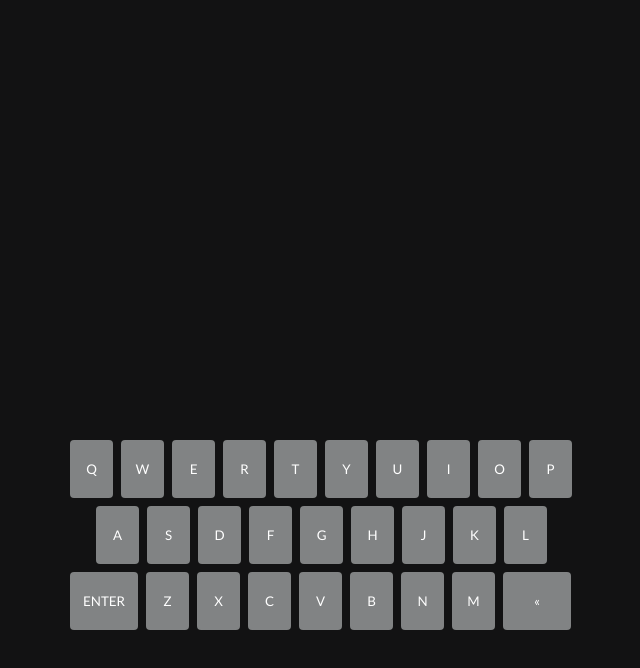
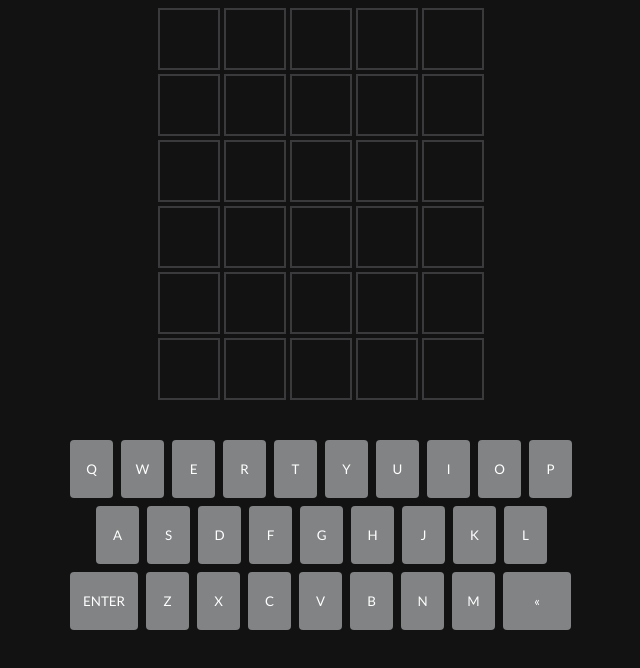
Before and after one commit to bdbenboss/wordle, a plain HTML site: page index.html in a window 1280 px wide. Shown: the part 94-762 px from the top of the page, without its empty margins (319-959 px from the left). Drawn offline with Linux system fonts and the light colour scheme.

Commit message:
add style

```diff
--- a/app.js
+++ b/app.js
@@ -37,7 +37,7 @@ const keys = [
   "«",
 ];
 
-// 2 JE CREE UN TABLEAU POUR INSERER MES KEYS
+// 2 JE CREE UN ARRAY POUR INSERER MES KEYS
 const guessRows = [
   ['', '', '', '', ''],
   ['', '', '', '', ''],
@@ -60,14 +60,15 @@ guessRows.forEach((guessRow, guessRowIndex) => {
     //2.5 je cree un tag div et le met en variable tileElement
     const tileElement = document.createElement('div')
     //console.log(tileElement)
-    //2.6j'attribue l'id, l'index de guessrow et l'index de guess
+    //2.6 j'attribue l'id, l'index de guessrow et l'index de guess
     tileElement.setAttribute('id', 'guessRow-' + guessRowIndex + '-tile-' + guessIndex)
     //console.log(tileElement)
-    // j ajoute tileElement à rowElement
+    tileElement.classList.add('tile')
+    //2.7 j ajoute tileElement à rowElement
     rowElement.append(tileElement)
     // console.log(rowElement)
   })
-  // j ajoute les rowElement à tileDisplay
+  // 2.3.1 j ajoute les rowElement à tileDisplay
   tileDisplay.append(rowElement)
 })
 //console.log(guessRows)
--- a/style.css
+++ b/style.css
@@ -49,3 +49,19 @@ body {
 .key-container button:nth-child(28) {
   width: 68px;
 }
+
+.tile-container div {
+  display: flex;
+}
+
+.tile-container .tile {
+  width: 62px;
+  height: 62px;
+  border: 2px solid#3a3a3c;
+  box-sizing: border-box;
+  display: flex;
+  justify-content: center;
+  align-content: center;
+  color: #ffffff;
+  margin: 2px;
+}
```
